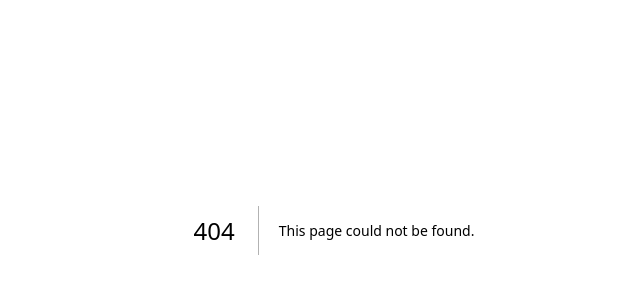
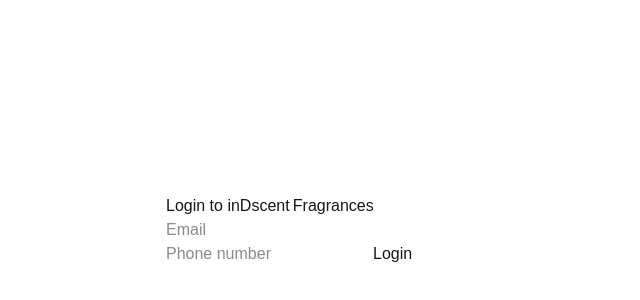
Before and after one commit to indscent-owner/indscent-next, a Next.js app: page /login in a window 1280 px wide. Before the commit this address had no page. Shown: the part 170-470 px from the top of the page, without its empty margins (306-946 px from the left). Built offline with nearby package versions, Linux system fonts and the light colour scheme.

Commit message:
Add homepage and login system with API route

```diff
--- /dev/null
+++ b/app/api/auth/route.js
@@ -0,0 +1,9 @@
+export async function POST(request) {
+  const { email, phone } = await request.json()
+
+  if (!email || !phone) {
+    return Response.json({ message: 'Email and phone are required.' }, { status: 400 })
+  }
+
+  return Response.json({ message: `Welcome back, ${email}!` })
+}
--- /dev/null
+++ b/app/login/page.js
@@ -0,0 +1,43 @@
+'use client'
+import { useState } from 'react'
+
+export default function LoginPage() {
+  const [email, setEmail] = useState('')
+  const [phone, setPhone] = useState('')
+  const [message, setMessage] = useState('')
+
+  const handleSubmit = async (e) => {
+    e.preventDefault()
+    const res = await fetch('/api/auth', {
+      method: 'POST',
+      headers: { 'Content-Type': 'application/json' },
+      body: JSON.stringify({ email, phone })
+    })
+    const data = await res.json()
+    setMessage(data.message)
+  }
+
+  return (
+    <div style={{ maxWidth: 400, margin: 'auto', padding: '2rem' }}>
+      <h2>Login to inDscent Fragrances</h2>
+      <form onSubmit={handleSubmit}>
+        <input
+          type="email"
+          placeholder="Email"
+          value={email}
+          onChange={(e) => setEmail(e.target.value)}
+          required
+        />
+        <input
+          type="tel"
+          placeholder="Phone number"
+          value={phone}
+          onChange={(e) => setPhone(e.target.value)}
+          required
+        />
+        <button type="submit">Login</button>
+      </form>
+      <p>{message}</p>
+    </div>
+  )
+}
--- /dev/null
+++ b/app/pages.js
@@ -0,0 +1,11 @@
+export default function Home() {
+  return (
+    <div style={{ textAlign: 'center', marginTop: '5rem' }}>
+      <h1>Welcome to inDscent Fragrances</h1>
+      <p>Your fragrance ordering system is live.</p>
+      <a href="/login" style={{ color: '#0070f3', textDecoration: 'underline' }}>
+        Go to Login
+      </a>
+    </div>
+  )
+}
```
